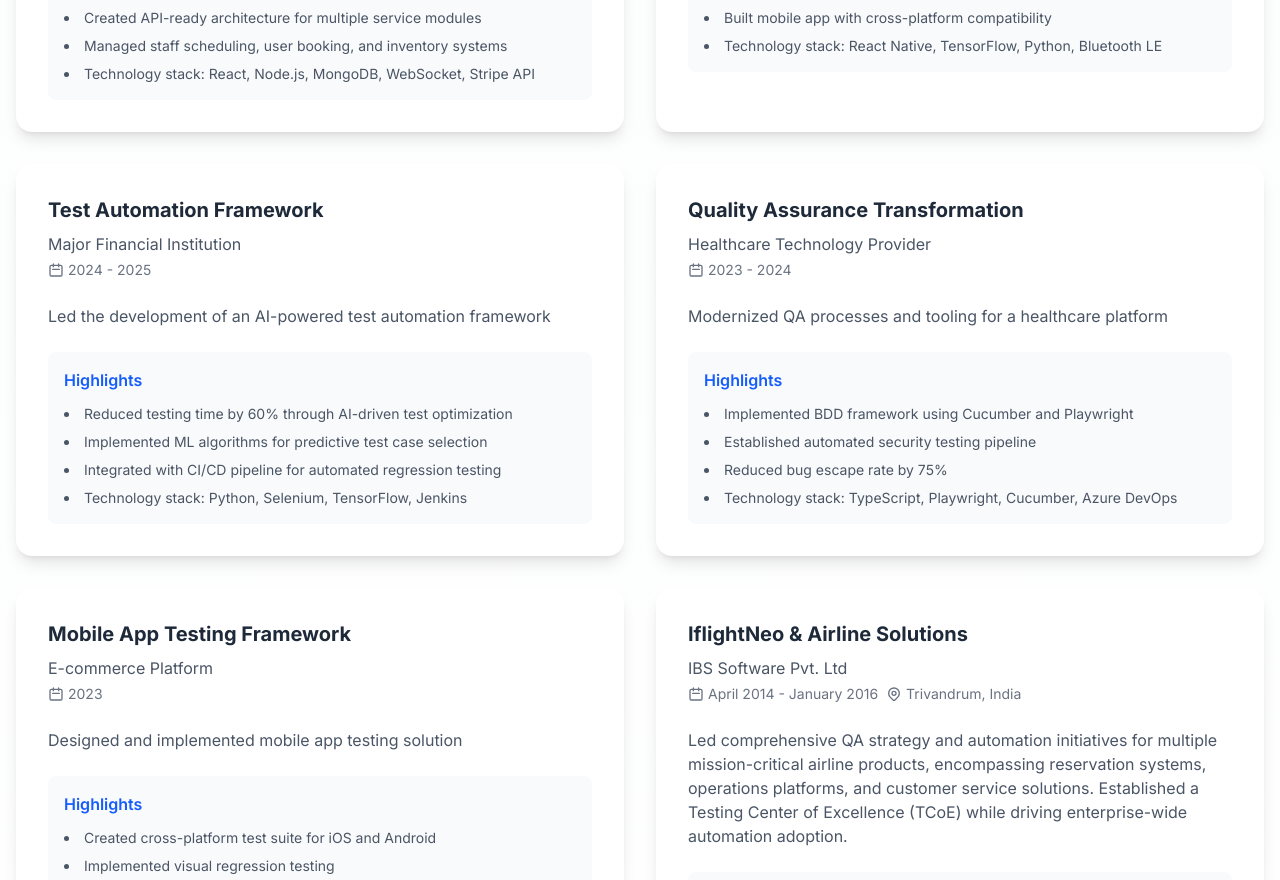
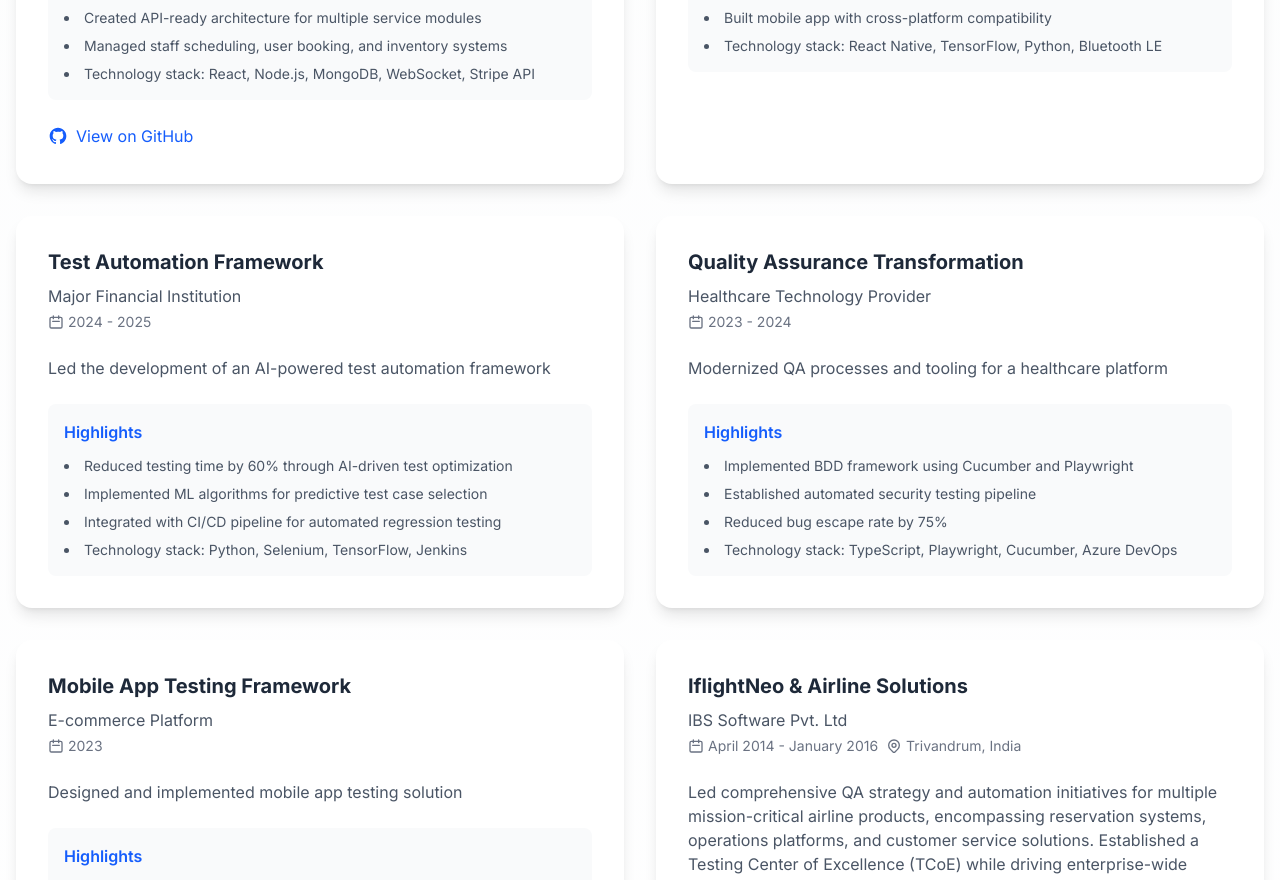
Before and after one commit to kunnath/myportifolio, a Next.js app: page / in a window 1280 px wide. Shown: the part 4508-5388 px from the top of the page. Built offline with nearby package versions, Linux system fonts and the light colour scheme.

Commit message:
i have updated git url

```diff
--- a/src/components/Projects.tsx
+++ b/src/components/Projects.tsx
@@ -344,6 +344,7 @@ const Projects = () => {
       client: "Service Industry",
       duration: "Feb 2025 - May 2025",
       description: "Developed a comprehensive multilingual booking platform for cleaning services",
+      gitRepo: "https://github.com/kunnath/CleaningServiceManagementSystem.git",
       highlights: [
         "Implemented secure payment gateway integration",
         "Built real-time updates system for service status",
@@ -506,7 +507,7 @@ const Projects = () => {
     },
     {
       title: "IridoVeda - Advanced Iris Analysis & Traditional Medicine Integration",
-      gitRepo: "IridoVeda",
+      gitRepo: "https://github.com/kunnath/irsveda.git",
       domain: "Healthcare Technology / Computer Vision / AI",
       duration: "2025",
       description: "Developed a comprehensive platform combining advanced iris image analysis with Ayurvedic & Iridology knowledge through AI and computer vision technologies. The platform bridges modern computer vision with traditional medical wisdom.",
@@ -798,7 +799,7 @@ const Projects = () => {
                     {project.gitRepo && (
                       <div className="mt-6">
                         <a
-                          href="https://github.com/kunnath/irsveda"
+                          href={project.gitRepo}
                           target="_blank"
                           rel="noopener noreferrer"
                           className="inline-flex items-center space-x-2 text-blue-600 hover:text-blue-700 transition-colors"
```
